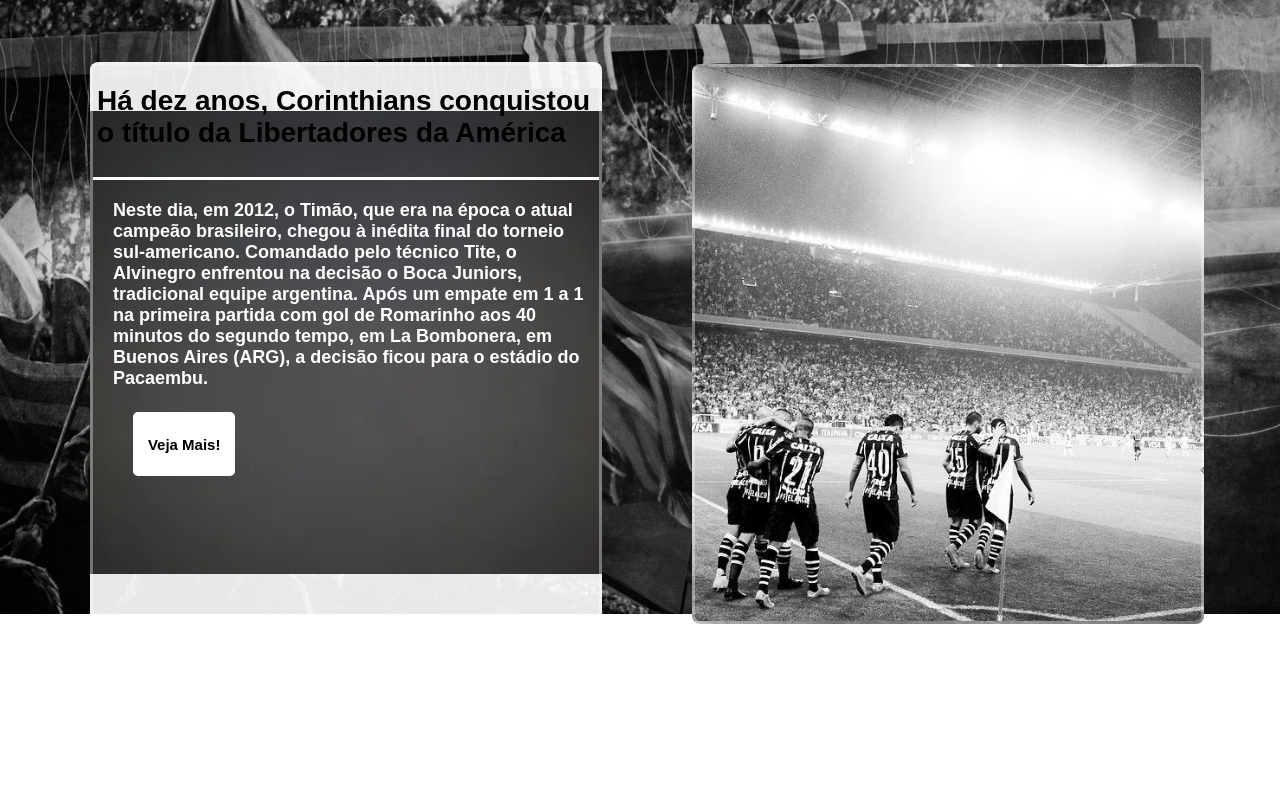
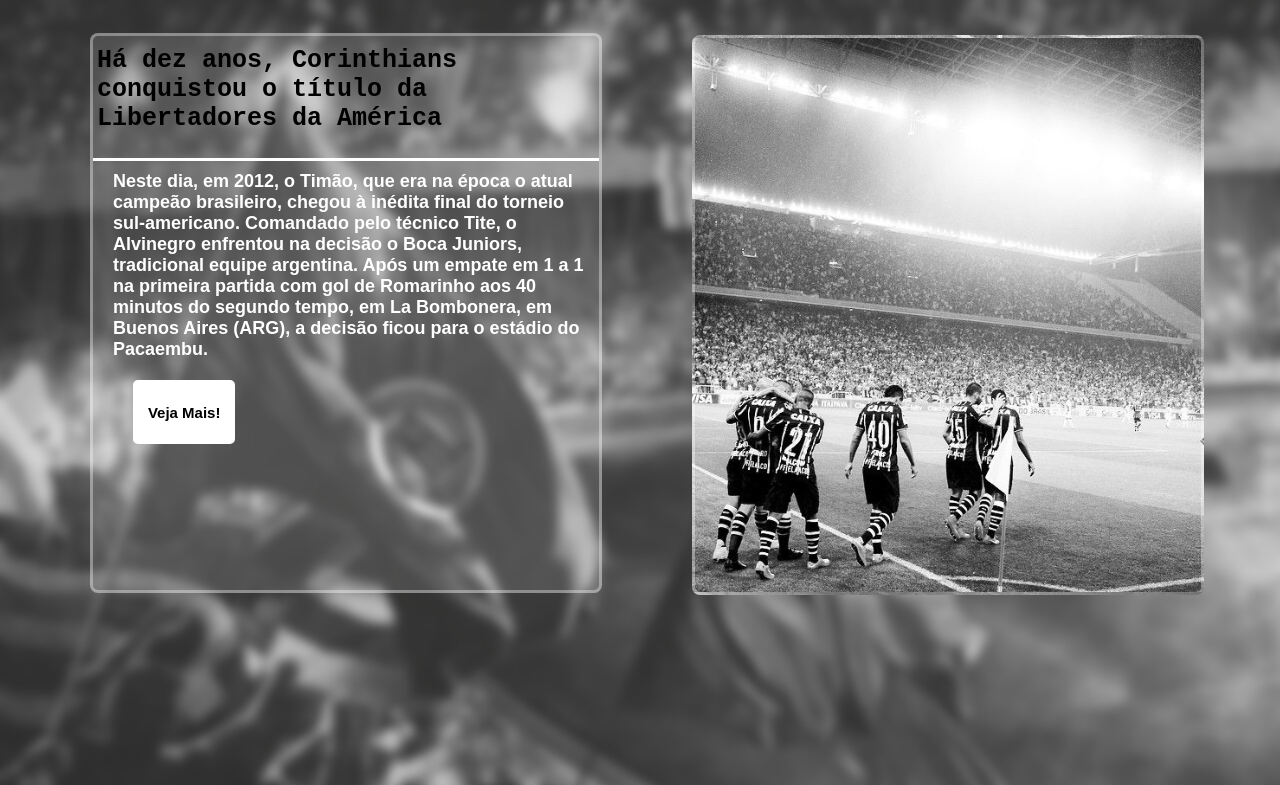
Before and after one commit to Mateusdcsouza23/projetopi-individual, a website: page public/index2.html in a window 1280 px wide. Shown: the part 106-891 px from the top of the page. Before the commit the page ends 800 px from the top, so only its background shows below. Drawn offline with Linux system fonts and the light colour scheme.

Commit message:
att home

```diff
--- a/public/css/style.css
+++ b/public/css/style.css
@@ -8,20 +8,27 @@
   margin: 0;
   padding: 0;
   font-family: 'Barlow', "Segoe UI", Tahoma, Geneva, Verdana, sans-serif;
-  background-image: url(../assets/imgs/fundo3.jpg);
-  background-repeat: no-repeat;
-  background-size: cover;
+
 }
 
 .capa{
 
-  margin-top: 30px;
-  height: 50vh;
+  margin-top: 1px;
+  height: 100vh;
   display: flex;
   font-family: sans-serif;
   font-size: 20px;
   display: flex;
- }
+  background-image: url(../assets/imgs/Design\ sem\ nome.png);
+  background-repeat: no-repeat;
+
+}
+
+.img2{
+
+  background-repeat: no-repeat;
+
+}
 
  .container {
   width: 80%;
@@ -74,8 +81,7 @@
 
   .texto_liberta{
 
-    background-color: rgba(255, 255, 255, 0.911);
-    background-image: url(../assets/imgs/fundo.webp);
+    background-color: rgba(255, 255, 255, 0.13);
     background-position: center;
     background-repeat: no-repeat;
     margin-top: 48px;
@@ -131,10 +137,12 @@
 
 .titulo_texto{
 
-  margin-top: 20px;
+  margin-top: 10px;
   margin-left: 4px;
-  color:black;
-  font-size: 28px;
+  color: black;
+  font-size: 25px;
+  font-family: monospace;
+  font-weight: 800;
 
 
 
@@ -147,12 +155,12 @@
   color: white;
    border-top: 3px solid white;
    padding-left: 20px;
-   padding-top: 20px;
+   padding-top: 10px;
  }
 
 .veja{
 
-  margin-top: 5px;
+  margin-top: 2px;
   margin-left: 40px;
   background-color: white;
   width: 8vw;
```
Also changed, not shown: public/assets/imgs/Design sem nome.png (added).
